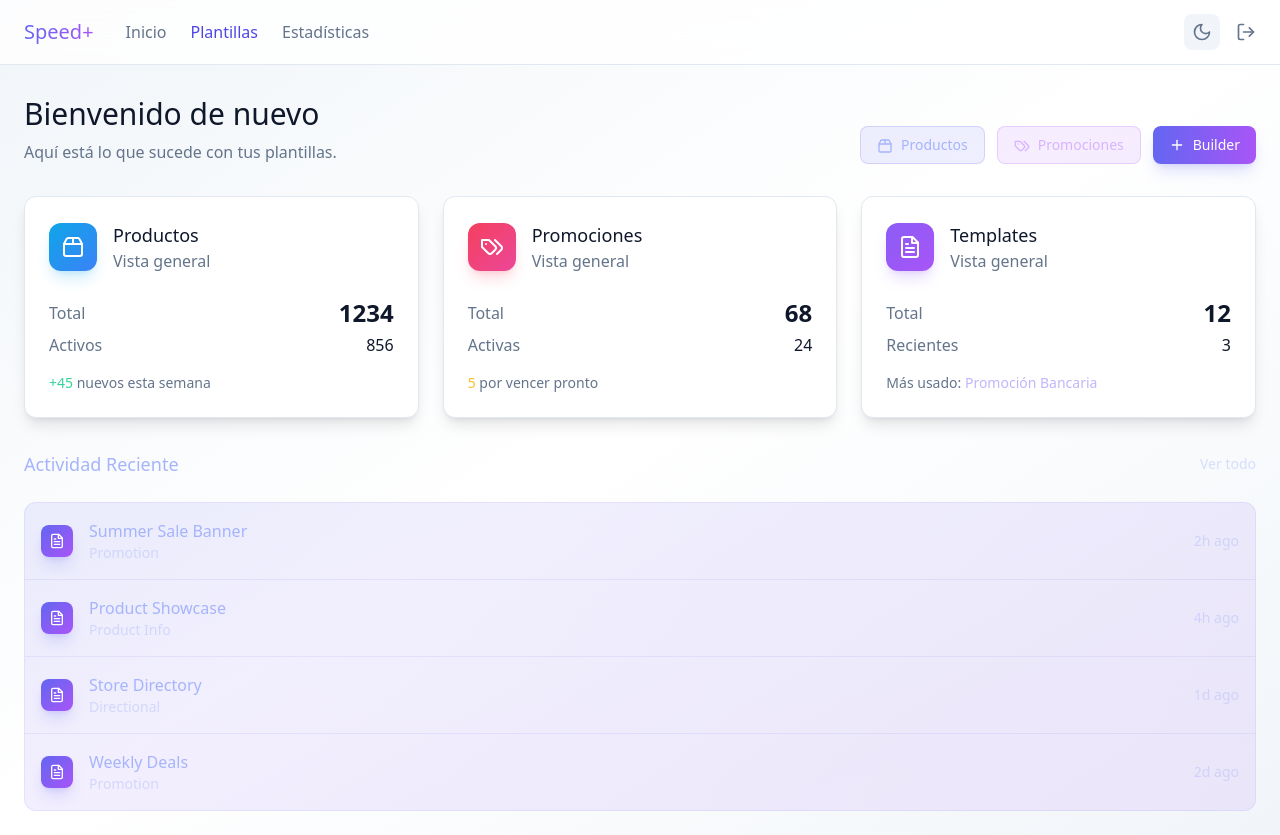
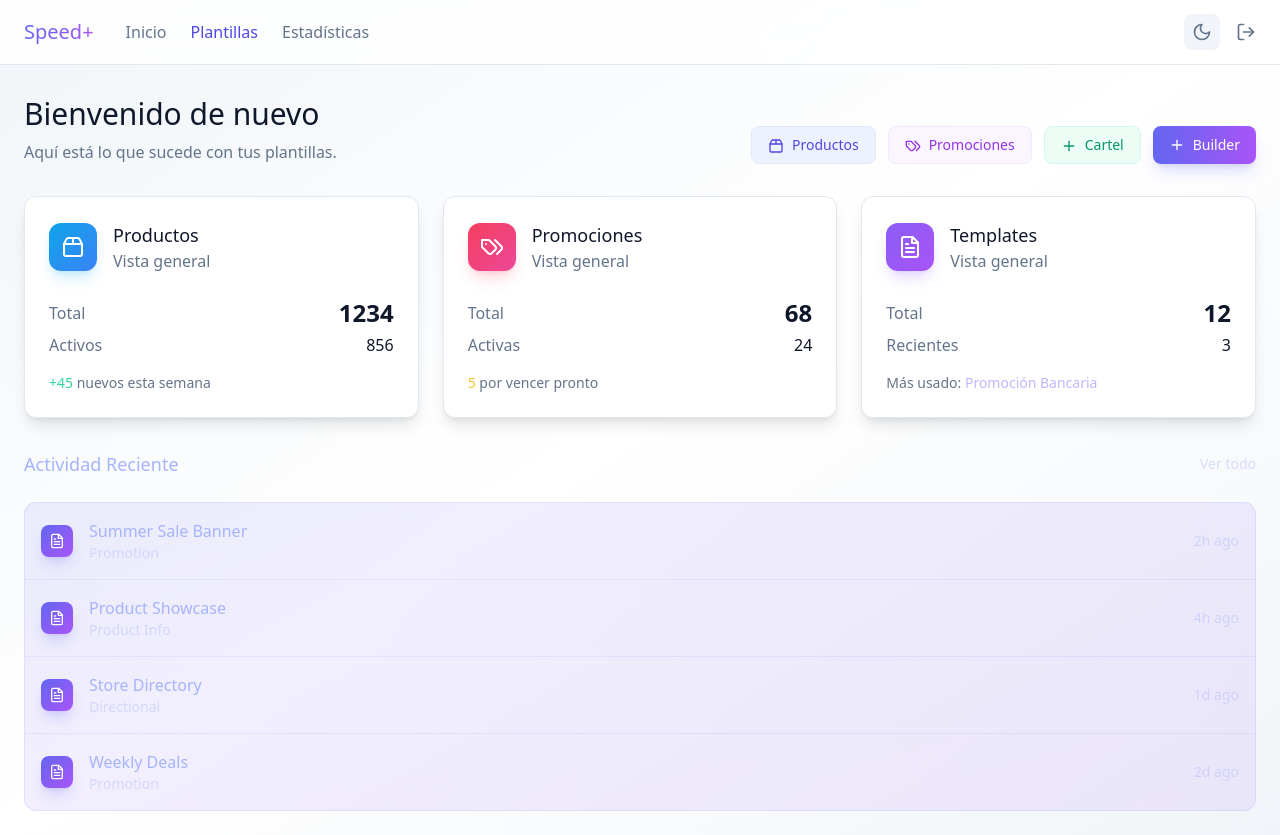
Before and after one commit to CreattorMatter/speed-, a React (Vite) app: page / in a window 1280 px wide. Both pictures are taken after typing "name@example.com", "Sample123" into the empty fields and a click on the button "Iniciar Sesión". Built offline with nearby package versions, Linux system fonts and the light colour scheme.

Commit message:
boton cartel

```diff
--- a/src/App.tsx
+++ b/src/App.tsx
@@ -8,6 +8,7 @@ import Promotions from './components/Promotions/Promotions';
 interface DashboardProps {
   onLogout: () => void;
   onNewTemplate: () => void;
+  onNewPoster: () => void;
   onProducts: () => void;
   onPromotions: () => void;
   onBack: () => void;
@@ -56,6 +57,10 @@ function App() {
     }
   };
 
+  const handleNewPoster = () => {
+    // Lógica para ir a la sección de cartelería
+  };
+
   if (isAuthenticated && showBuilder) {
     return <Builder onBack={handleBack} />;
   }
@@ -73,6 +78,7 @@ function App() {
       <Dashboard
         onLogout={handleLogout}
         onNewTemplate={() => setShowBuilder(true)}
+        onNewPoster={handleNewPoster}
         onProducts={() => setShowProducts(true)}
         onPromotions={() => setShowPromotions(true)}
         onBack={handleBack}
--- a/src/components/Dashboard.tsx
+++ b/src/components/Dashboard.tsx
@@ -6,6 +6,7 @@ import { useTheme } from '../hooks/useTheme';
 interface DashboardProps {
   onLogout: () => void;
   onNewTemplate: () => void;
+  onNewPoster: () => void;
   onProducts: () => void;
   onPromotions: () => void;
   onBack: () => void;
@@ -67,6 +68,7 @@ const recentTemplates: RecentTemplate[] = [
 const Dashboard: React.FC<DashboardProps> = ({
   onLogout,
   onNewTemplate,
+  onNewPoster,
   onProducts,
   onPromotions
 }) => {
@@ -167,9 +169,10 @@ const Dashboard: React.FC<DashboardProps> = ({
               whileHover={{ scale: 1.02 }}
               whileTap={{ scale: 0.98 }}
               onClick={onProducts}
-              className={`px-4 py-2 bg-indigo-500/10 hover:bg-indigo-500/20 rounded-lg text-sm font-medium
-                       text-indigo-300 border border-indigo-500/20
-                       ${isDark ? '' : ''}`}
+              className={`px-4 py-2 rounded-lg text-sm font-medium transition-colors
+                ${isDark
+                  ? 'bg-indigo-500/10 hover:bg-indigo-500/20 text-indigo-300 border border-indigo-500/20'
+                  : 'bg-indigo-50 hover:bg-indigo-100 text-indigo-600 border border-indigo-100'}`}
             >
               <Package2 className="w-4 h-4 inline mr-2" />
               Productos
@@ -178,12 +181,25 @@ const Dashboard: React.FC<DashboardProps> = ({
               whileHover={{ scale: 1.02 }}
               whileTap={{ scale: 0.98 }}
               onClick={onPromotions}
-              className={`px-4 py-2 bg-purple-500/10 hover:bg-purple-500/20 rounded-lg text-sm font-medium
-                       text-purple-300 border border-purple-500/20
-                       ${isDark ? '' : ''}`}
+              className={`px-4 py-2 rounded-lg text-sm font-medium transition-colors
+                ${isDark
+                  ? 'bg-purple-500/10 hover:bg-purple-500/20 text-purple-300 border border-purple-500/20'
+                  : 'bg-purple-50 hover:bg-purple-100 text-purple-600 border border-purple-100'}`}
             >
               <Tags className="w-4 h-4 inline mr-2" />
               Promociones
+            </motion.button>
+            <motion.button
+              whileHover={{ scale: 1.02 }}
+              whileTap={{ scale: 0.98 }}
+              onClick={onNewPoster}
+              className={`px-4 py-2 rounded-lg text-sm font-medium transition-colors
+                ${isDark
+                  ? 'bg-emerald-500/10 hover:bg-emerald-500/20 text-emerald-300 border border-emerald-500/20'
+                  : 'bg-emerald-50 hover:bg-emerald-100 text-emerald-600 border border-emerald-100'}`}
+            >
+              <Plus className="w-4 h-4 inline mr-2" />
+              Cartel
             </motion.button>
             <motion.button
               whileHover={{ scale: 1.02 }}
```
